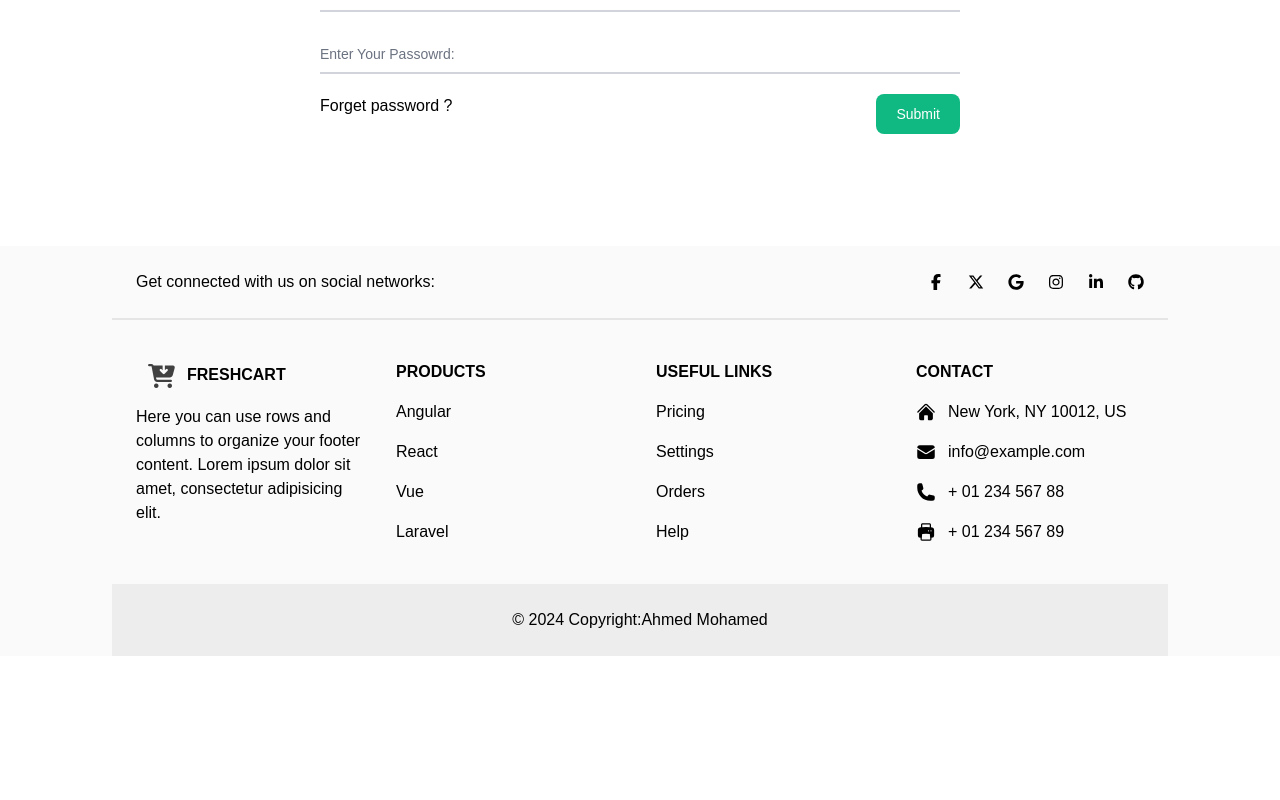
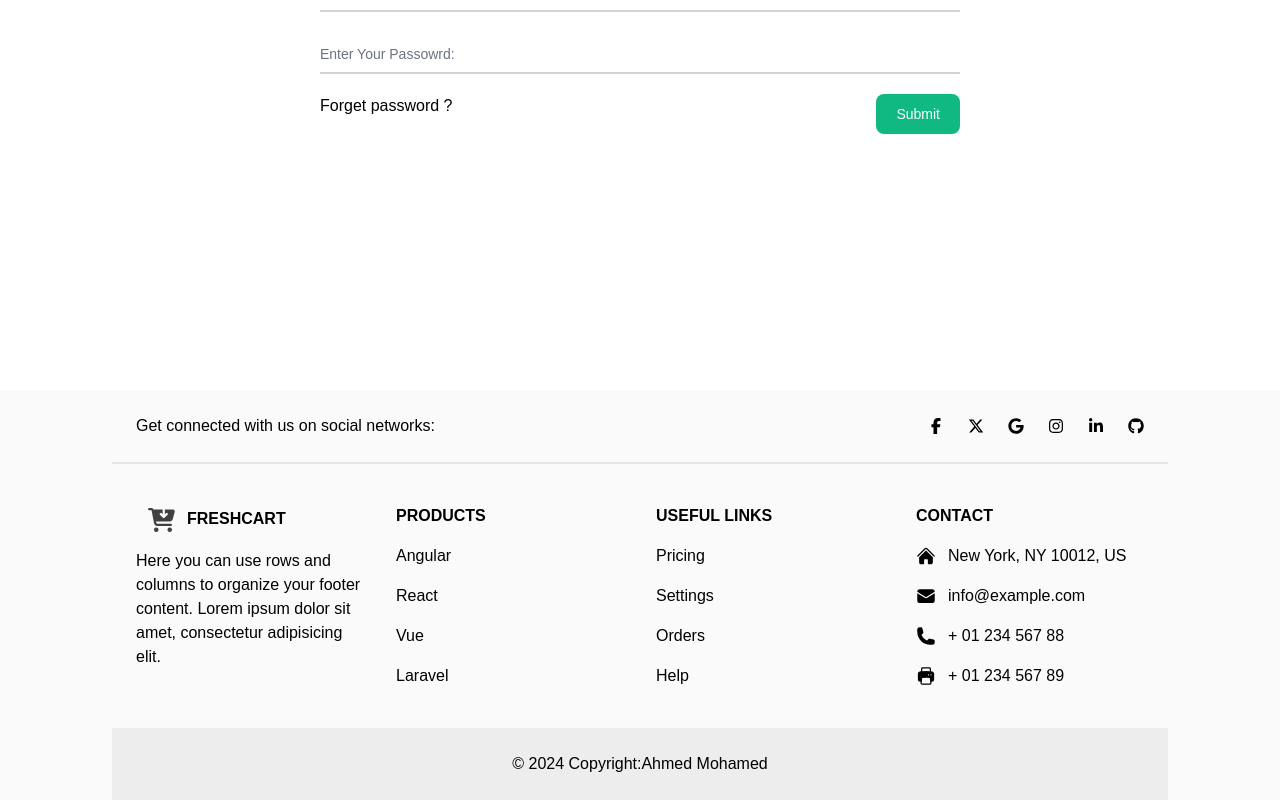
Before and after one commit to ah16e/FreshCart-Main, a React (Vite) app: page /login in a window 1280 px wide. Shown: the part 194-994 px from the top of the page. Before the commit the page ends 850 px from the top, so only its background shows below. Built offline with nearby package versions, Linux system fonts and the light colour scheme; no server answers.

Commit message:
Update Footer.jsx

```diff
--- a/src/Components/Footer/Footer.jsx
+++ b/src/Components/Footer/Footer.jsx
@@ -9,8 +9,8 @@ export default function Footer() {
 
 
   return <>
-
-    <footer className="bg-zinc-50 text-center text-surface/75 dark:bg-neutral-700 dark:text-white/75 lg:text-left">
+    <div className='mt-36'>
+  <footer className="bg-zinc-50 text-center text-surface/75 dark:bg-neutral-700 dark:text-white/75 lg:text-left">
         <div className='container mx-auto xl:px-28'>
           <div className="flex items-center  justify-center border-b-2 border-neutral-200 p-6 dark:border-white/10 lg:justify-between">
             <div className="me-12 hidden lg:block">
@@ -115,5 +115,8 @@ export default function Footer() {
 
       </footer>
 
+  </div>
+
+
   </>
 }
```
